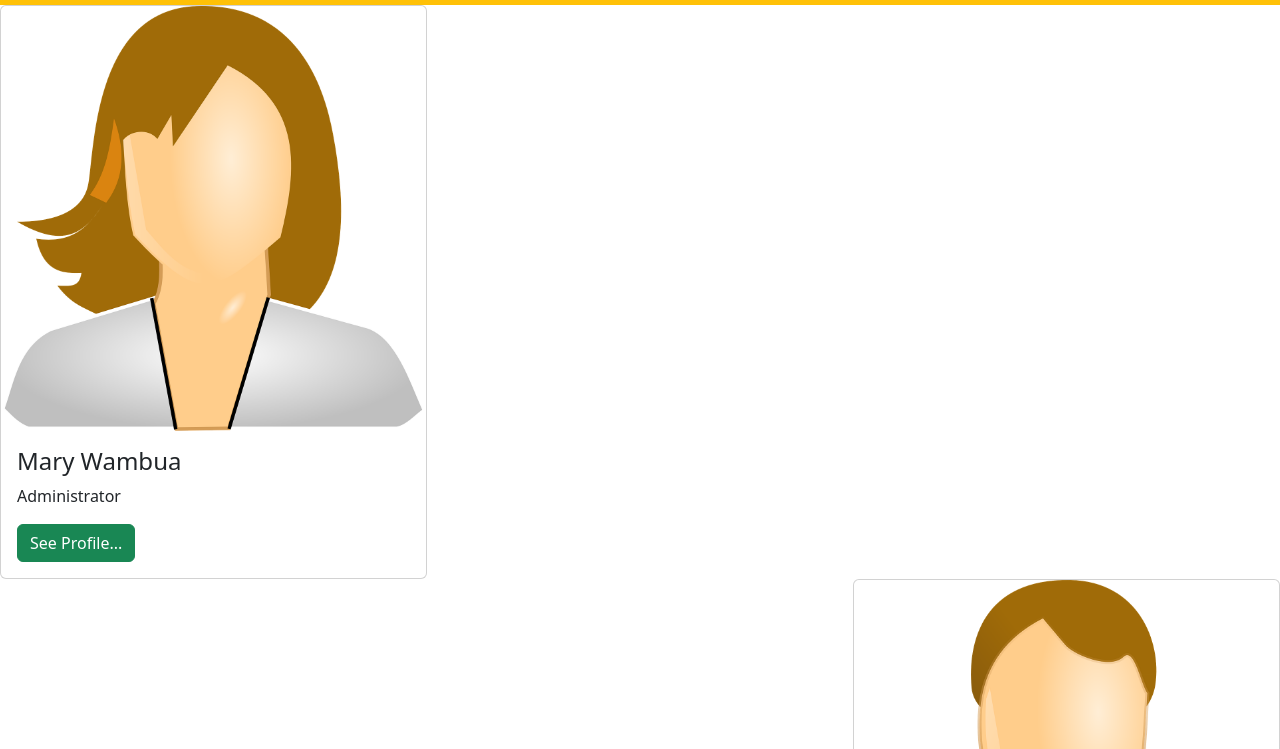
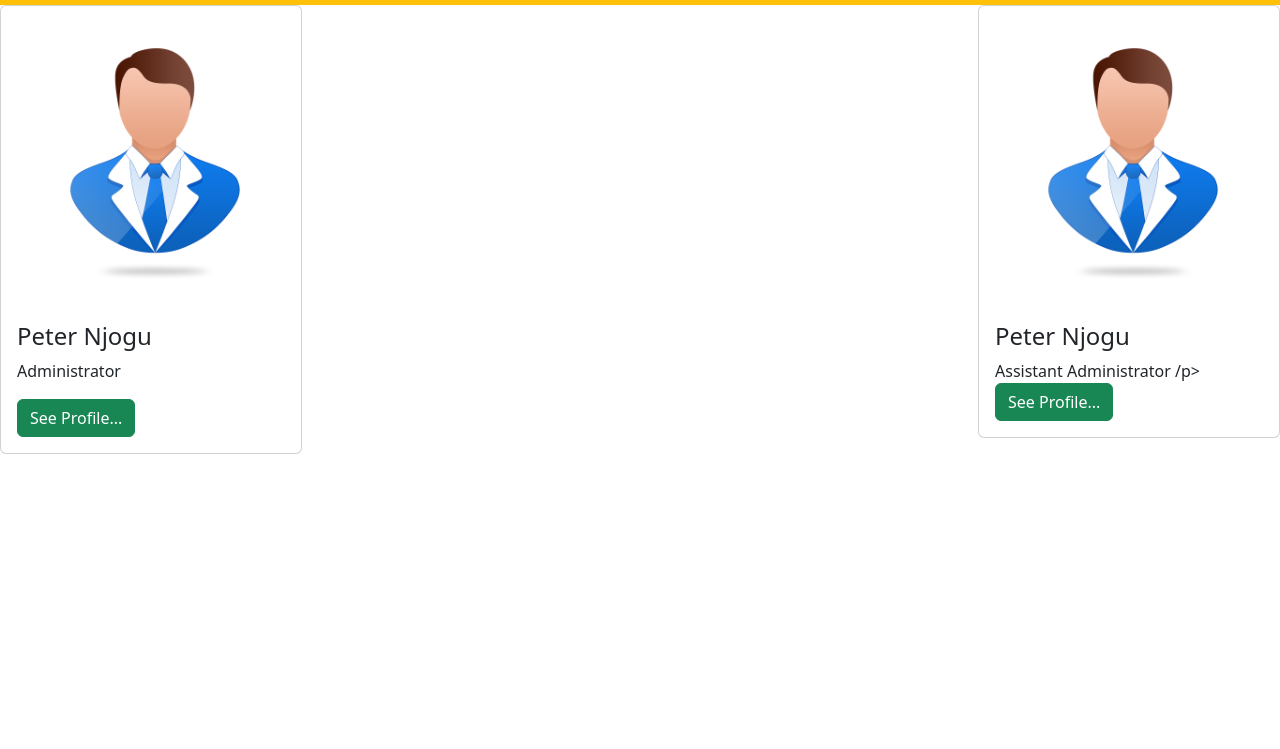
Before and after one commit to Gathoni823/FirstRepo, a plain HTML site: page administration.html in a window 1280 px wide. Shown: the part 51-800 px from the top of the page. Drawn offline with nearby package versions, Linux system fonts and the light colour scheme.

Commit message:
Update administration.html

```diff
--- a/administration.html
+++ b/administration.html
@@ -33,29 +33,34 @@
 
     </nav>
 </div>
-  <div class="col-md-4">
+ <div class="row">
+      <div class="col-md-3">
         <div class="card" style="width:100%">
-            <img class="card-img-top" src="resources/images/female.png" alt="Female">
+            <img class="card-img-top" src="resources/images/avatar.png" alt="Avatar">
                 <div class="card-body">
-                    <h4 class="card-title">Mary Wambua</h4>
+                    <h4 class="card-title">Peter Njogu</h4>
                         <p class="card-text">Administrator</p>
                              <a href="#" class="btn btn-success">See Profile...</a>
                 </div>
         </div>
     </div>
+    <div class="col-md-3">
 
+    </div>
+    <div class="col-md-3">
 
-  <div class="col-md-4" style="float: right">
+    </div>
+      <div class="col-md-3">
         <div class="card" style="width:100%">
-            <img class="card-img-top" src="resources/images/man.png" alt="Man">
+            <img class="card-img-top" src="resources/images/avatar.png" alt="Avatar">
                 <div class="card-body">
-                    <h4 class="card-title">Allan Paul</h4>
-                        <p class="card-text">Managing Director</p>
+                    <h4 class="card-title">Peter Njogu</h4>
+                        <p class="card-text">Assistant Administrator /p>
                              <a href="#" class="btn btn-success">See Profile...</a>
                 </div>
         </div>
-
     </div>
+</div>
 
 </body>
 </html>
```
